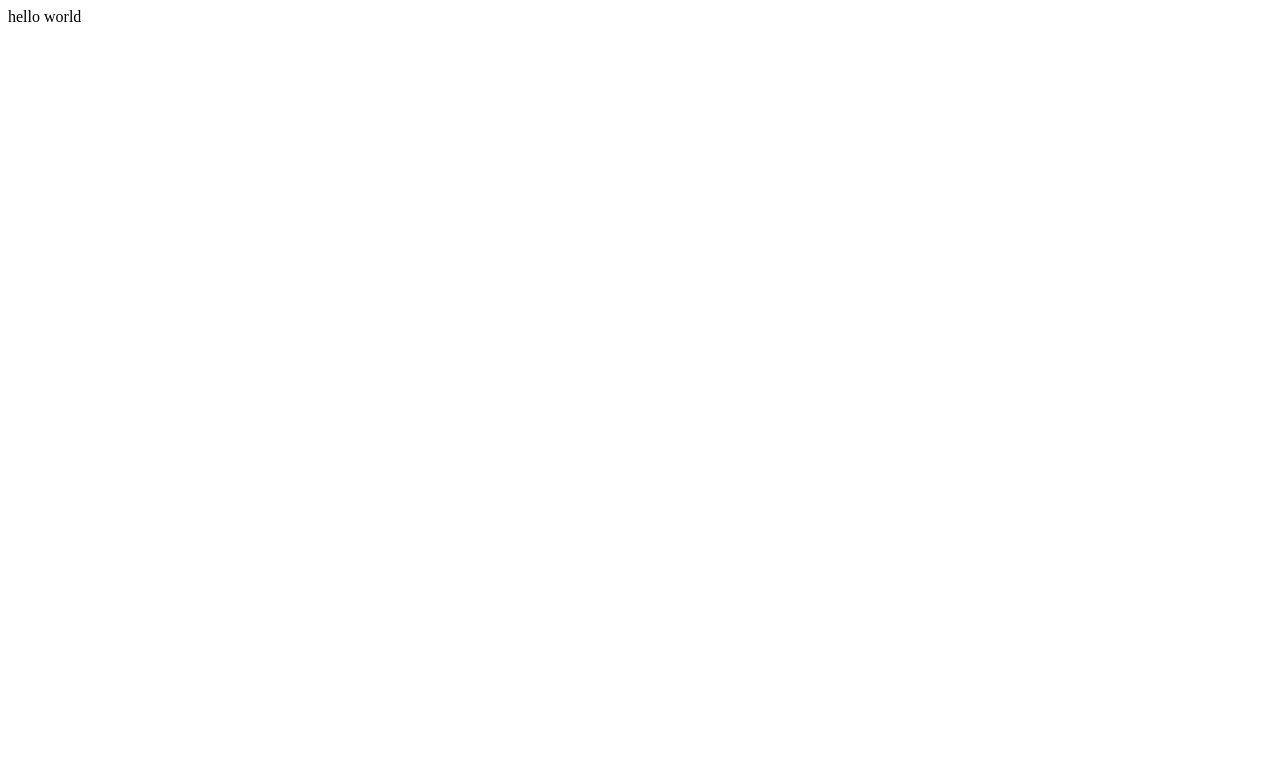
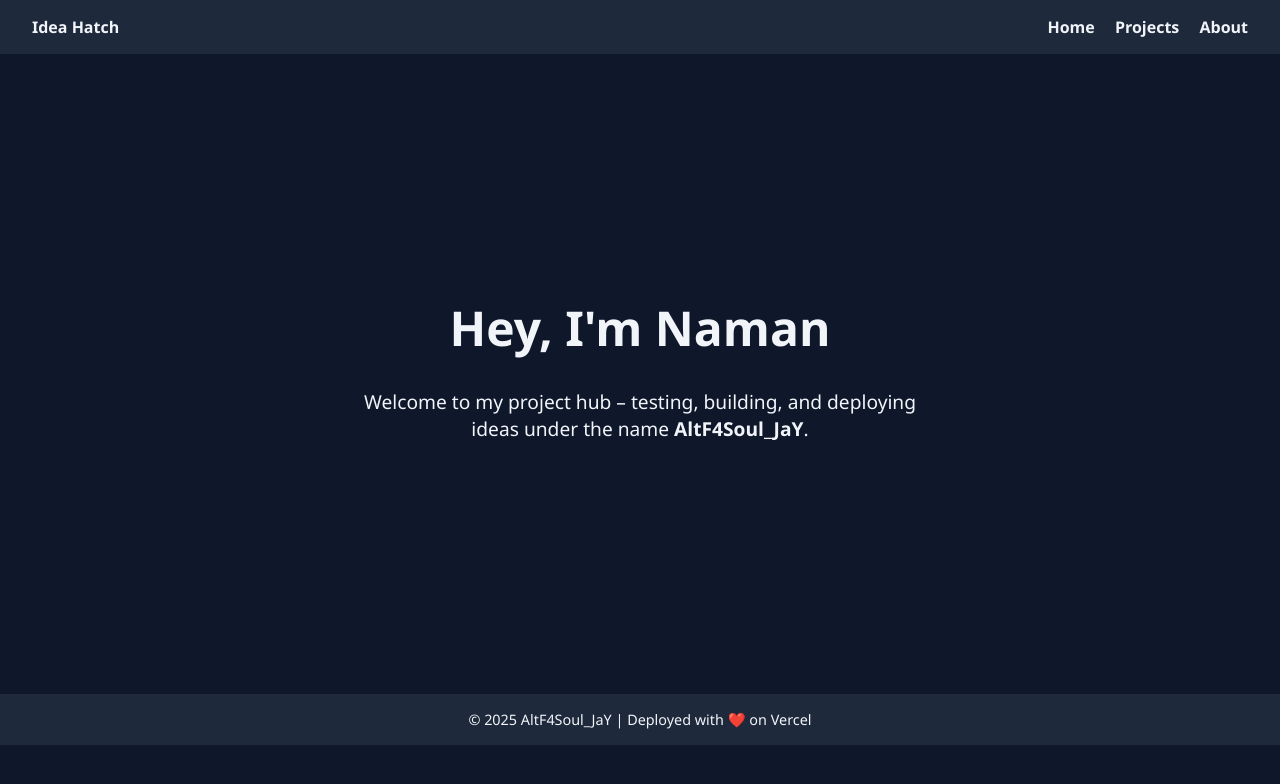
Before and after one commit to AltF4Soul-JaY/Idea-Hatch, a plain HTML site: page index.html in a window 1280 px wide. Drawn offline with Linux system fonts and the light colour scheme.

Commit message:
Ficed Error 01

```diff
--- a/index.html
+++ b/index.html
@@ -1 +1,30 @@
-<p> hello world </p>
+<!DOCTYPE html>
+<html lang="en">
+<head>
+  <meta charset="UTF-8" />
+  <meta name="viewport" content="width=device-width, initial-scale=1.0" />
+  <title>Welcome | AltF4Soul_JaY</title>
+  <link rel="stylesheet" href="style.css" />
+</head>
+<body>
+
+  <header>
+    <div class="logo"><strong>Idea Hatch</strong></div>
+    <nav>
+      <a href="#">Home</a>
+      <a href="#">Projects</a>
+      <a href="#">About</a>
+    </nav>
+  </header>
+
+  <section class="hero">
+    <h1>Hey, I'm Naman</h1>
+    <p>Welcome to my project hub – testing, building, and deploying ideas under the name <strong>AltF4Soul_JaY</strong>.</p>
+  </section>
+
+  <footer>
+    © 2025 AltF4Soul_JaY | Deployed with ❤️ on Vercel
+  </footer>
+
+</body>
+</html>
--- a/style.css
+++ b/style.css
@@ -0,0 +1,56 @@
+/* Base Styles */
+body {
+  margin: 0;
+  font-family: 'Segoe UI', sans-serif;
+  background-color: #0f172a;
+  color: #f1f5f9;
+}
+
+/* Header */
+header {
+  background: #1e293b;
+  padding: 1rem 2rem;
+  display: flex;
+  justify-content: space-between;
+  align-items: center;
+}
+
+nav a {
+  color: #f1f5f9;
+  margin-left: 1rem;
+  text-decoration: none;
+  font-weight: bold;
+}
+
+nav a:hover {
+  text-decoration: underline;
+}
+
+/* Hero Section */
+.hero {
+  display: flex;
+  flex-direction: column;
+  align-items: center;
+  justify-content: center;
+  height: 80vh;
+  text-align: center;
+  padding: 0 1rem;
+}
+
+.hero h1 {
+  font-size: 3rem;
+  margin: 0.5rem 0;
+}
+
+.hero p {
+  font-size: 1.2rem;
+  max-width: 600px;
+}
+
+/* Footer */
+footer {
+  text-align: center;
+  padding: 1rem;
+  background: #1e293b;
+  font-size: 0.9rem;
+}
```
Also changed, not shown: README.md.
